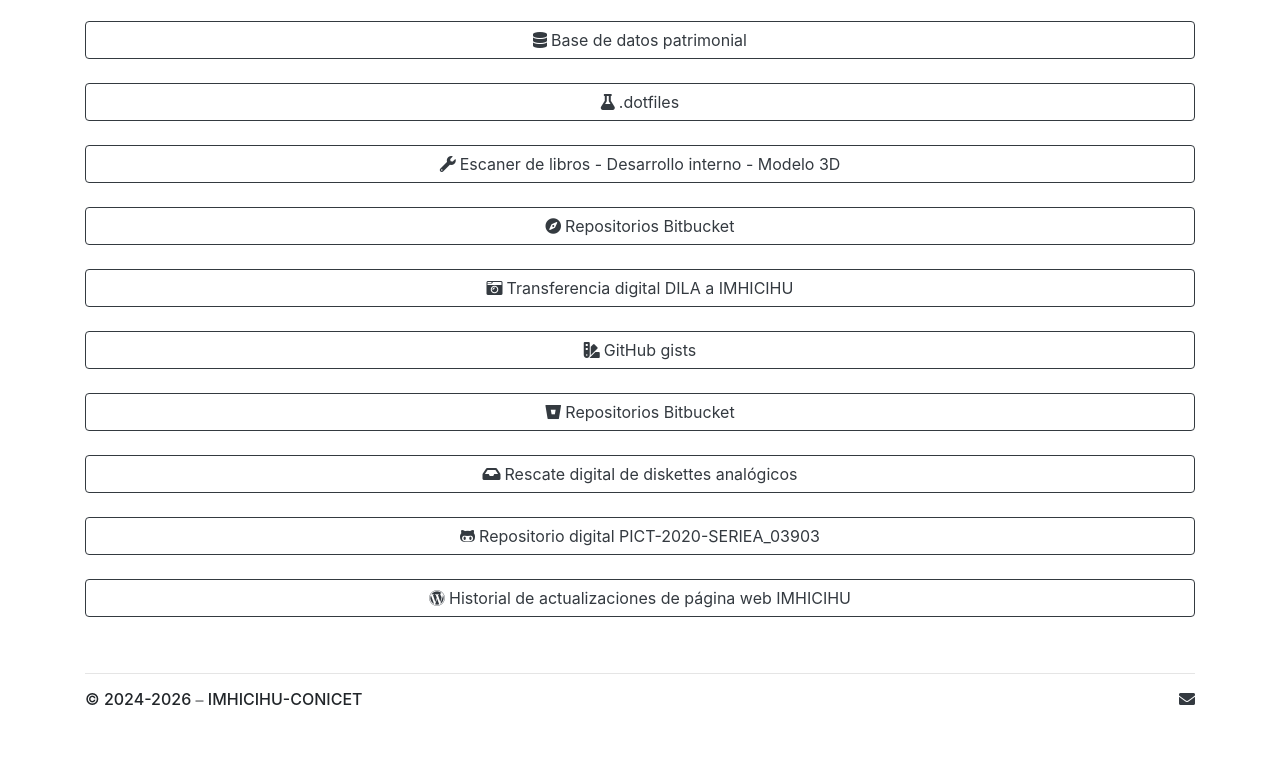
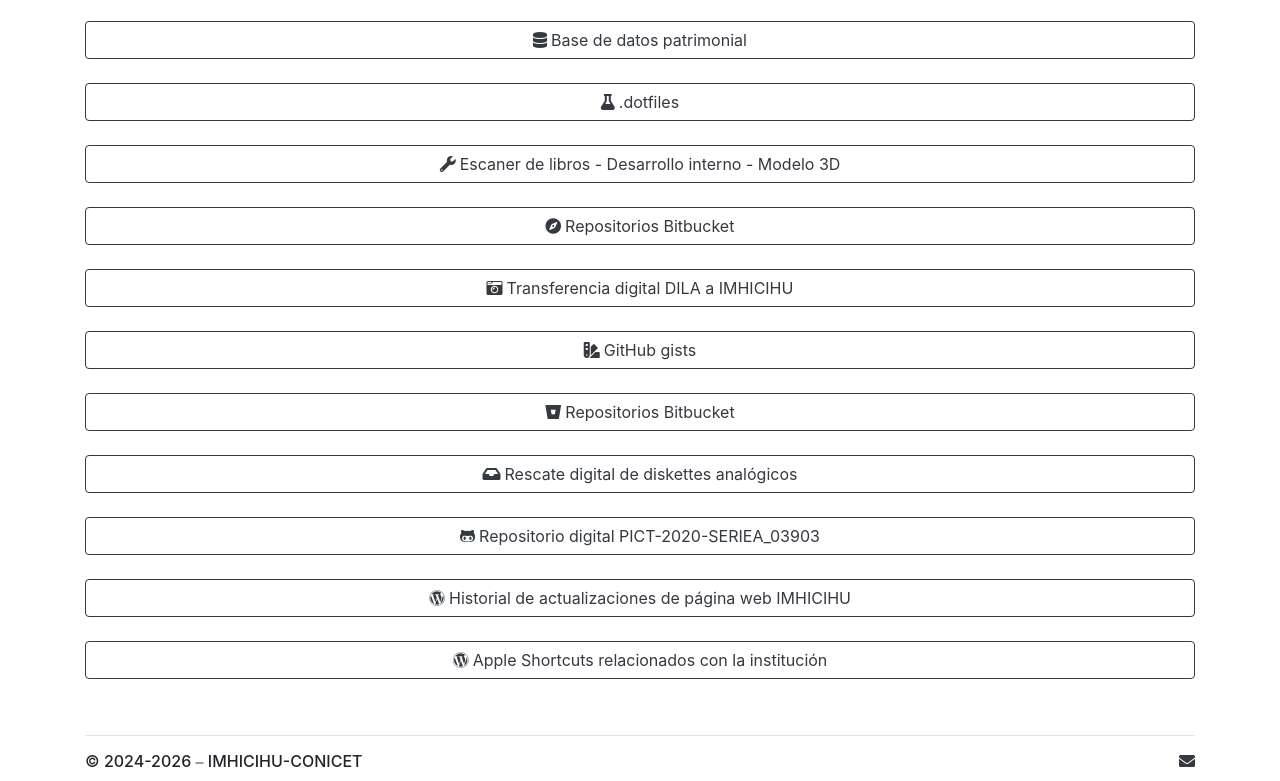
Before and after one commit to imhicihu/Enlaces, a plain HTML site: page index.html in a window 1280 px wide. Shown: the part 791-1572 px from the top of the page. Before the commit the page ends 1510 px from the top, so only its background shows below. Drawn offline with nearby package versions, Linux system fonts and the light colour scheme.

Commit message:
Add link to Apple Shortcuts repository
Signed-off-by: IMHICIHU <imhicihu@gmail.com>

```diff
--- a/index.html
+++ b/index.html
@@ -97,6 +97,8 @@
   <a href="https://dila-ling.github.io/pict-glotales/" class="btn btn-outline-dark btn-block" role="button" target="_blank"><i class="fab fa-github-alt">&nbsp;</i>Repositorio digital PICT-2020-SERIEA_03903</a>
   <br>
   <a href="https://imhicihu.conicet.gov.ar/actualizaciones/" class="btn btn-outline-dark btn-block" role="button" target="_blank"><i class="fab fa-wordpress">&nbsp;</i>Historial de actualizaciones de página web IMHICIHU</a>
+  <br>
+  <a href="https://github.com/imhicihu/shortcuts" class="btn btn-outline-dark btn-block" role="button" target="_blank"><i class="fab fa-wordpress">&nbsp;</i>Apple Shortcuts relacionados con la institución</a>
 </div>
         <!--------------------Footer---------------------------->
   <div class="footer mt-5">
```
